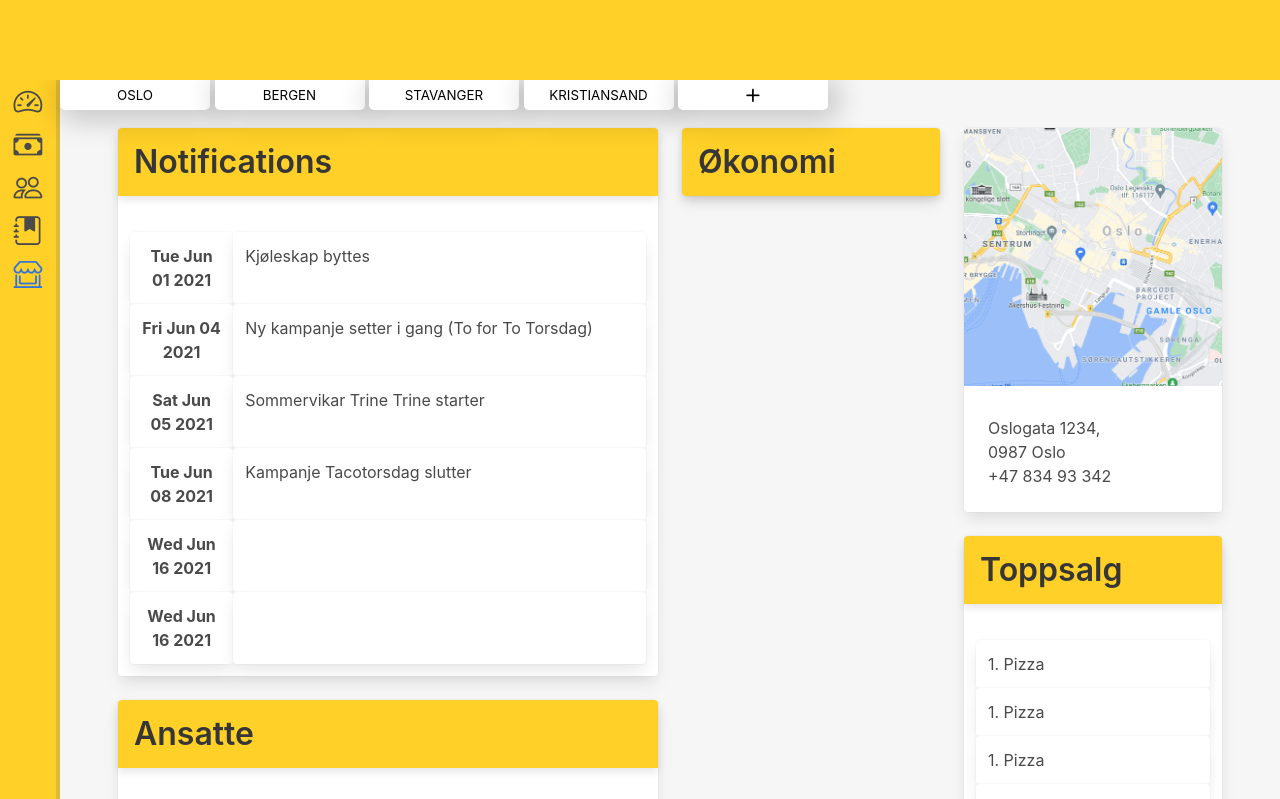
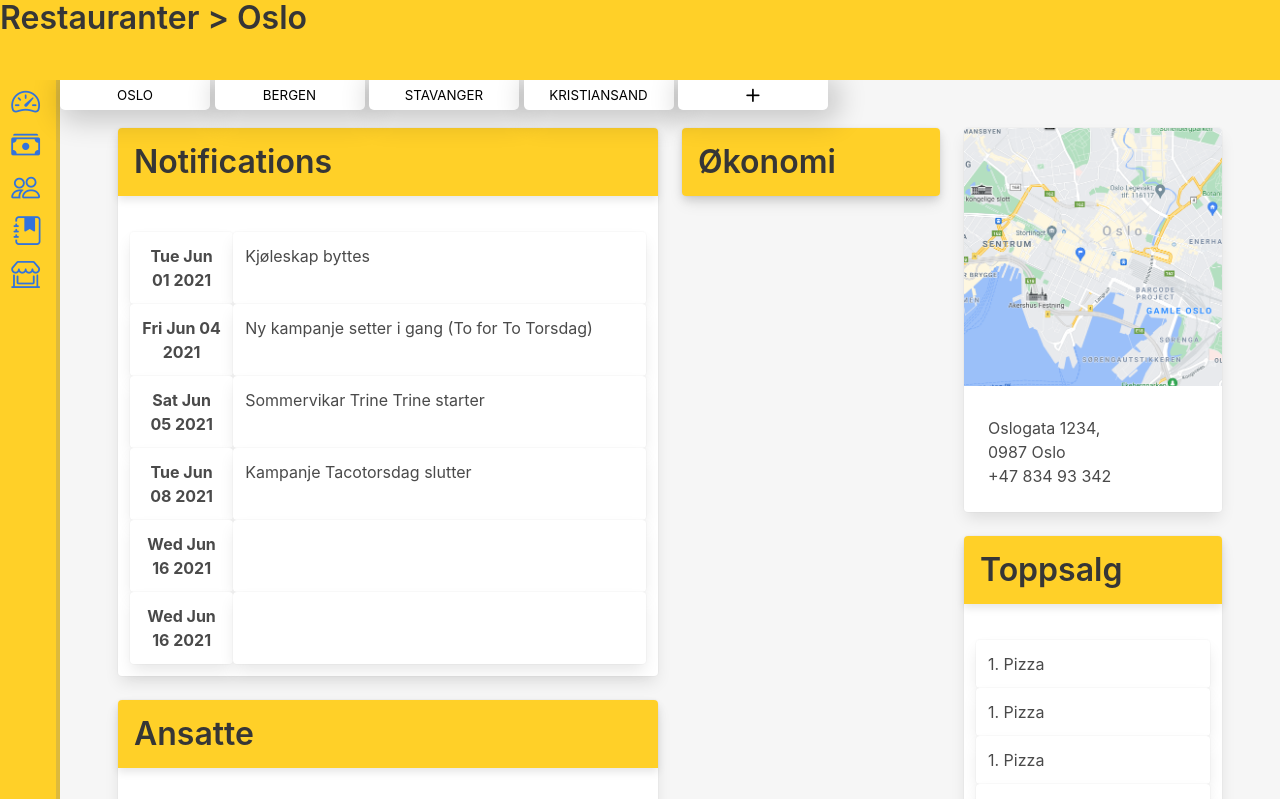
Before and after one commit to mariebmo-edu/pro104-webprosjekt-eksamen, a plain HTML site: page Restauranter/restauranter.html in a window 1280 px wide. Shown: the top 799 px of the page. Drawn offline with nearby package versions, Linux system fonts and the light colour scheme.

Commit message:
Added Layout Module
Quick add for side- and top bar

```diff
--- /dev/null
+++ b/Modules/LayoutModule.js
@@ -0,0 +1,56 @@
+const LayoutModule = function () {
+
+    const printBaseLayout = (siteName) => {
+        return `
+        <div class="topbar">
+            <h1 class="title">
+                ${siteName}
+            </h1>
+
+        </div>
+
+        <nav class="sidebar">
+            <ul>
+                <li>
+                <a href="/Dashboard/dashboard.html>"
+                    <span class="icon">
+                        <i class="bi bi-speedometer2"></i>
+                    </span>
+                </a>
+                </li>
+                <li>
+                <a href="/Sales/sales.html"
+                    <span class="icon">
+                        <i class="bi bi-cash-stack"></i>
+                    </span>
+                </a>
+                </li>
+                <li>
+                <a href="/Ansatte/ansatte.html"
+                    <span class="icon">
+                        <i class="bi bi-people"></i>
+                    </span>
+                </a>
+                </li>
+                <li>
+                <a href="/Meny/menu.html>
+                    <span class="icon">
+                        <i class="bi bi-journal-bookmark-fill"></i>
+                    </span>
+                </a>
+                </li>
+                <li>
+                    <a href="/Restauranter/restauranter.html">
+                        <span class="icon">
+                            <i class="bi bi-shop-window"></i>
+                        </span>
+                    </a>
+                </li>
+            </ul>
+        </nav>`
+    }
+
+    return {printBaseLayout}
+}()
+
+export default LayoutModule
--- a/Restauranter/restauranter.html
+++ b/Restauranter/restauranter.html
@@ -18,40 +18,9 @@
 </head>
 
 <body>
+    <div id="topAndSideBar">
 
-    <div class="topbar"></div>
-
-    <nav class="sidebar">
-        <ul>
-            <li>
-                <span class="icon">
-                    <i class="bi bi-speedometer2"></i>
-                </span>
-            </li>
-            <li>
-                <span class="icon">
-                    <i class="bi bi-cash-stack"></i>
-                </span>
-            </li>
-            <li>
-                <span class="icon">
-                    <i class="bi bi-people"></i>
-                </span>
-            </li>
-            <li>
-                <span class="icon">
-                    <i class="bi bi-journal-bookmark-fill"></i>
-                </span>
-            </li>
-            <li>
-                <a href="/Restauranter/restauranter_oslo.html">
-                    <span class="icon">
-                        <i class="bi bi-shop-window"></i>
-                    </span>
-                </a>
-            </li>
-        </ul>
-    </nav>
+    </div>
 
     <div class="admin-pannel">
 
--- a/Restauranter/restauranter.js
+++ b/Restauranter/restauranter.js
@@ -1,10 +1,12 @@
 import AnsattModule from "../Modules/AnsattModule.js";
 import NotificationModule from "../Modules/NotificationModule.js"
 import AddressModule from "../Modules/AddressModule.js"
+import LayoutModule from "../Modules/LayoutModule.js"
 
 
 
 //HTML-elements
+const topAndSideBar = document.getElementById("topAndSideBar")
 const storeButtonContainer = document.getElementById("storeButtonContainer");
 const ansattCardContainer = document.getElementById("ansattCardContainer");
 const notificationCardContainer = document.getElementById("notificationCardContainer")
@@ -15,12 +17,15 @@ const popUpContainer = document.getElementById("popUpContainer");
 
 //variables
 let selectedLocation = "Oslo";
+
+
 addStoreButtons();
 updateWebpage(selectedLocation);
 
 function changeRestaurant(restaurantName){
     console.log(restaurantName.value)
 }
+
 
 
 
@@ -44,6 +49,9 @@ function addStoreButtons(){
 }
 
 function updateWebpage(locationName){
+
+    topAndSideBar.innerHTML = LayoutModule.printBaseLayout(`Restauranter > ${locationName}`);
+
 
     if(locationName === "add-restaurant"){
         addRestaurant()
```
